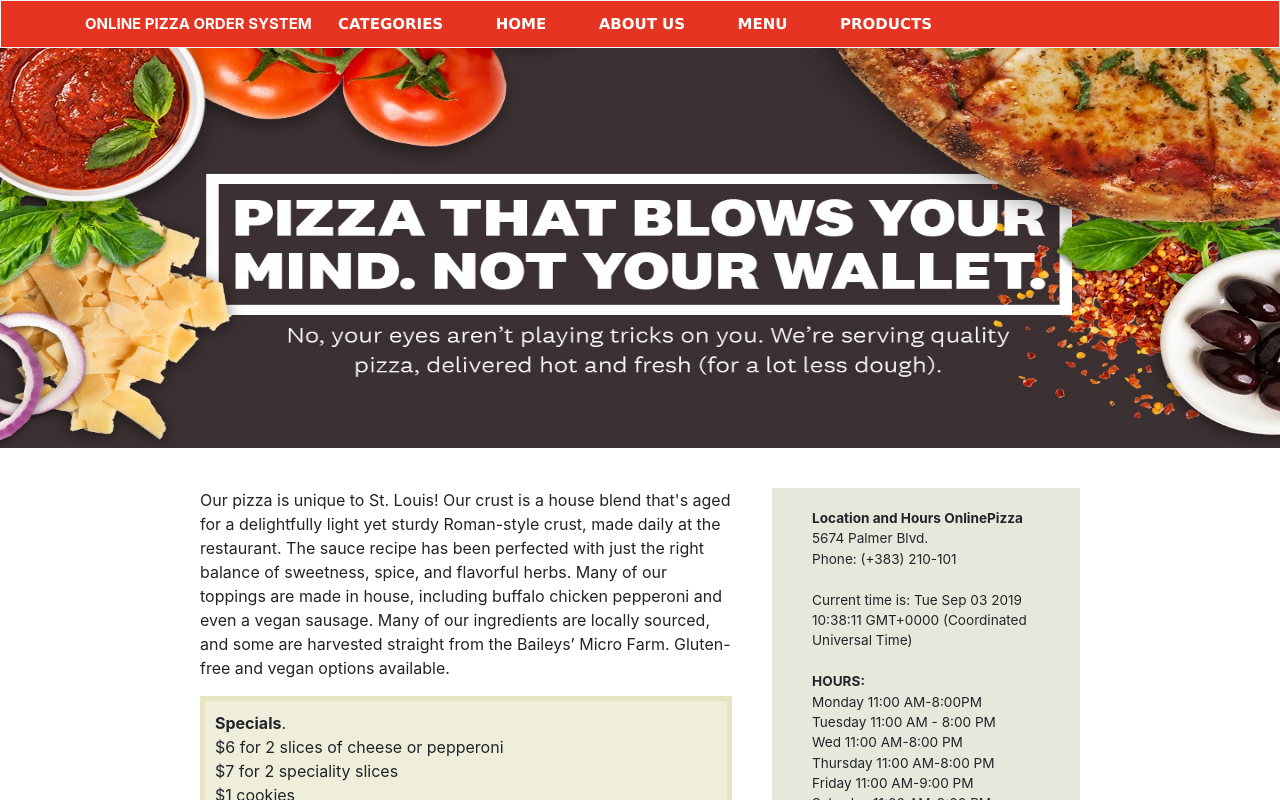
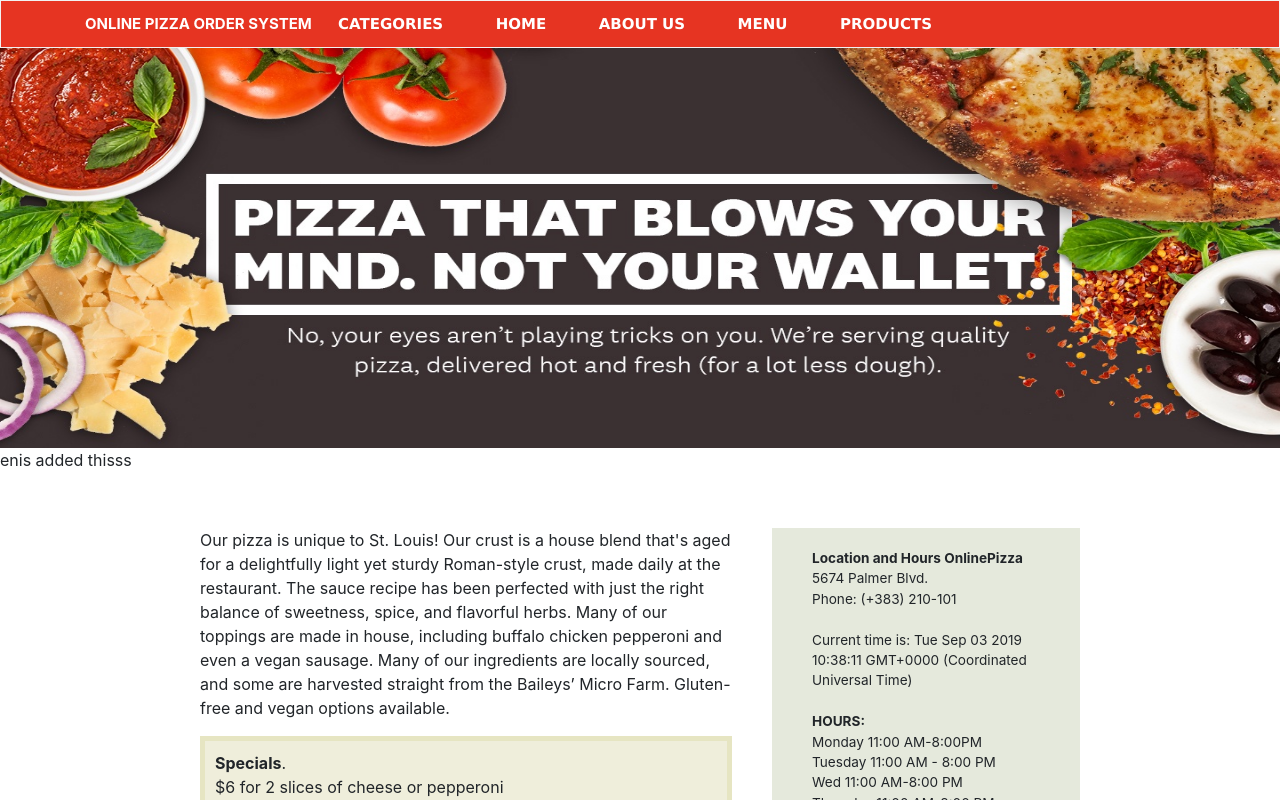
Before and after one commit to Shpendsermaxhaj/Final-E-Commerce, an Angular app: page /home in a window 1280 px wide. Shown: the top 800 px of the page. Built offline with nearby package versions, Linux system fonts and the light colour scheme.

Commit message:
hellouuu

```diff
--- a/src/app/cover/cover.component.html
+++ b/src/app/cover/cover.component.html
@@ -2,3 +2,5 @@
     <img src="assets/img/pmc.jpg" alt="" width="100%"
     height="400px">
     </div>
+
+<p> enis added thisss</p>
```
